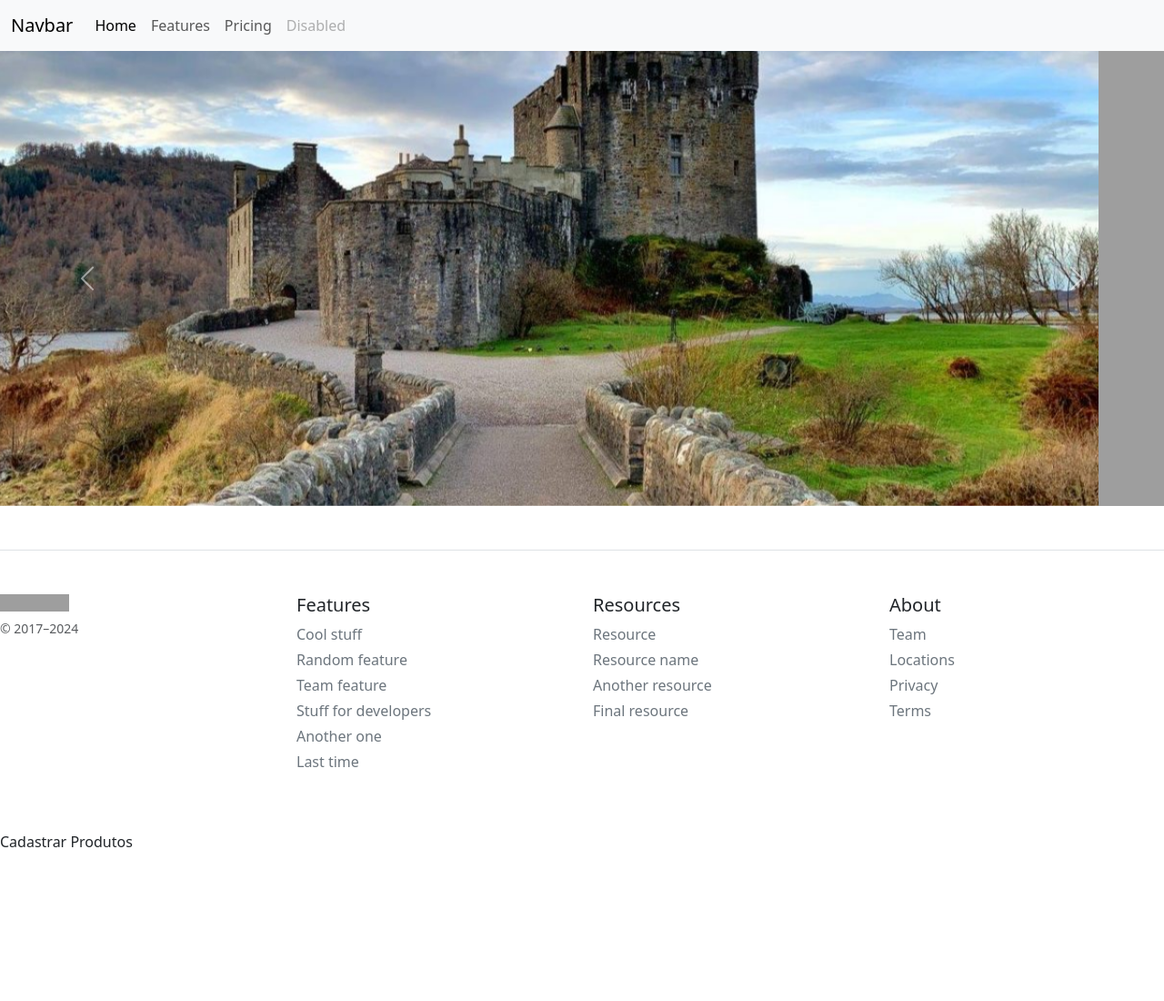
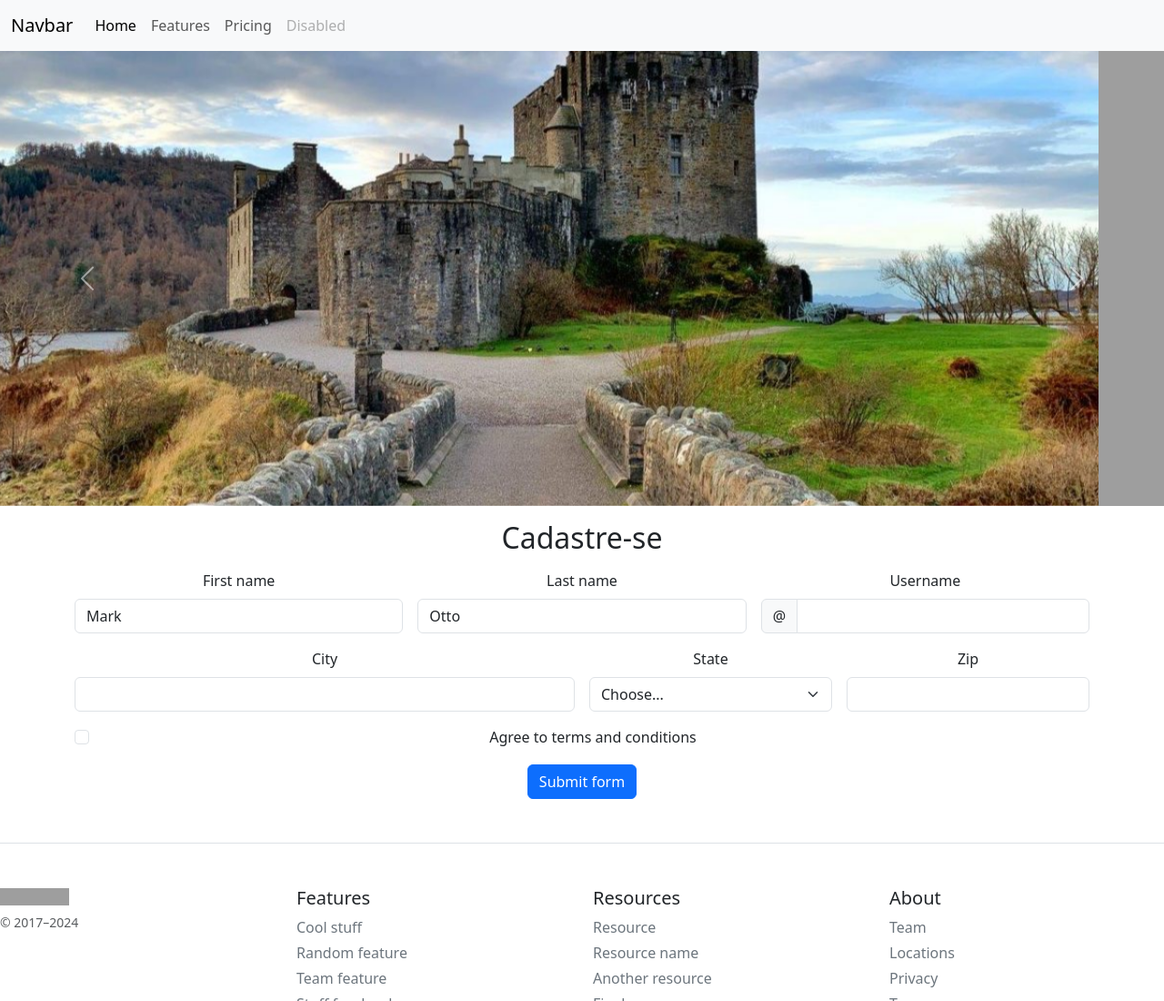
Before and after one commit to jeffersoncbe/bootstrap-html, a plain HTML site: page index.html in a window 1280 px wide. Shown: the top 1100 px of the page at 91% size. Before the commit the page ends 937 px from the top, so only its background shows below. Drawn offline with nearby package versions, Linux system fonts and the light colour scheme; grey boxes are pictures that could not be loaded.

Commit message:
Adicionando Cadastro

```diff
--- a/index.html
+++ b/index.html
@@ -59,6 +59,78 @@
         </button>
       </div>
 
+
+<!-- Formulário -->
+
+<div class="container text-center mt-3">
+    <h2 class="mb-3">Cadastre-se</h2>
+
+    <form class="row g-3 needs-validation" novalidate>
+        <div class="col-md-4">
+          <label for="validationCustom01" class="form-label">First name</label>
+          <input type="text" class="form-control" id="validationCustom01" value="Mark" required>
+          <div class="valid-feedback">
+            Looks good!
+          </div>
+        </div>
+        <div class="col-md-4">
+          <label for="validationCustom02" class="form-label">Last name</label>
+          <input type="text" class="form-control" id="validationCustom02" value="Otto" required>
+          <div class="valid-feedback">
+            Looks good!
+          </div>
+        </div>
+        <div class="col-md-4">
+          <label for="validationCustomUsername" class="form-label">Username</label>
+          <div class="input-group has-validation">
+            <span class="input-group-text" id="inputGroupPrepend">@</span>
+            <input type="text" class="form-control" id="validationCustomUsername" aria-describedby="inputGroupPrepend" required>
+            <div class="invalid-feedback">
+              Please choose a username.
+            </div>
+          </div>
+        </div>
+        <div class="col-md-6">
+          <label for="validationCustom03" class="form-label">City</label>
+          <input type="text" class="form-control" id="validationCustom03" required>
+          <div class="invalid-feedback">
+            Please provide a valid city.
+          </div>
+        </div>
+        <div class="col-md-3">
+          <label for="validationCustom04" class="form-label">State</label>
+          <select class="form-select" id="validationCustom04" required>
+            <option selected disabled value="">Choose...</option>
+            <option>...</option>
+          </select>
+          <div class="invalid-feedback">
+            Please select a valid state.
+          </div>
+        </div>
+        <div class="col-md-3">
+          <label for="validationCustom05" class="form-label">Zip</label>
+          <input type="text" class="form-control" id="validationCustom05" required>
+          <div class="invalid-feedback">
+            Please provide a valid zip.
+          </div>
+        </div>
+        <div class="col-12">
+          <div class="form-check">
+            <input class="form-check-input" type="checkbox" value="" id="invalidCheck" required>
+            <label class="form-check-label" for="invalidCheck">
+              Agree to terms and conditions
+            </label>
+            <div class="invalid-feedback">
+              You must agree before submitting.
+            </div>
+          </div>
+        </div>
+        <div class="col-12">
+          <button class="btn btn-primary" type="submit">Submit form</button>
+        </div>
+      </form>
+
+</div>
       <!-- Rodapé -->
 
       <footer class="pt-4 my-md-5 pt-md-5 border-top">
```
